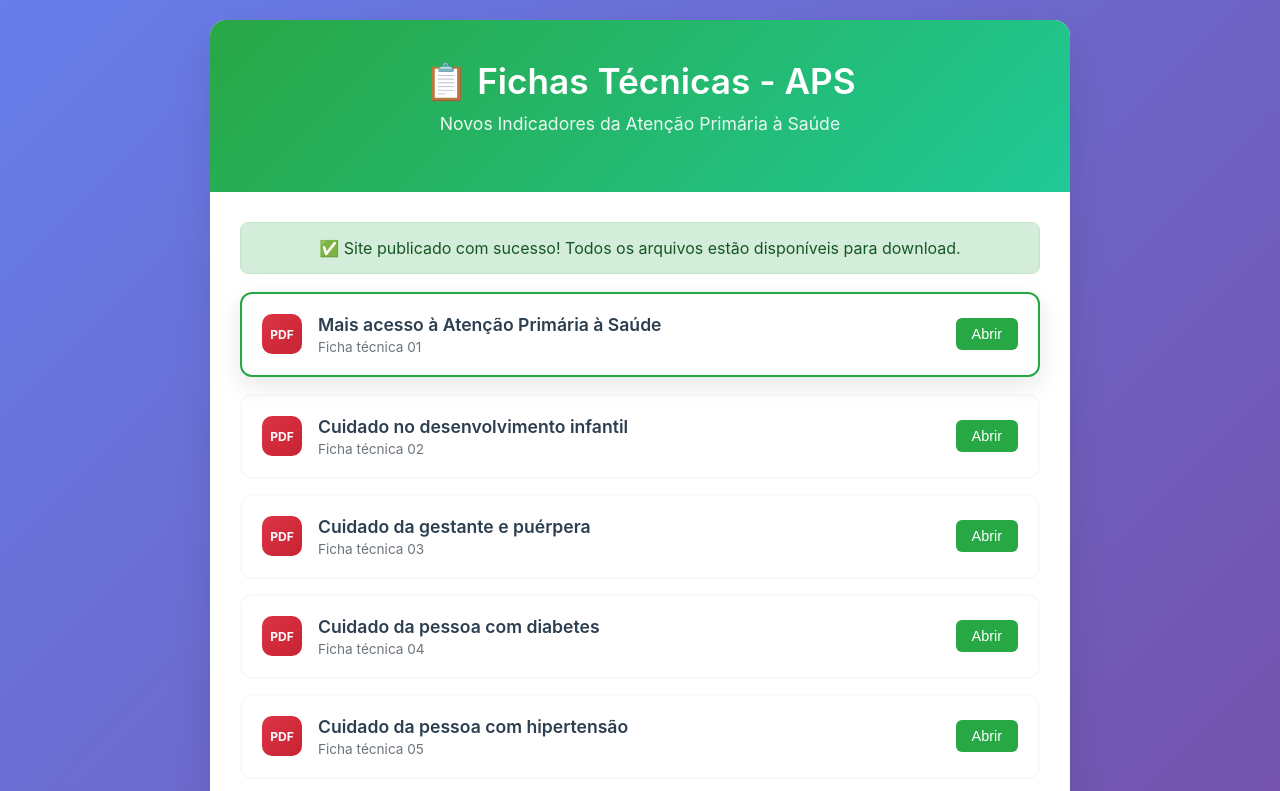
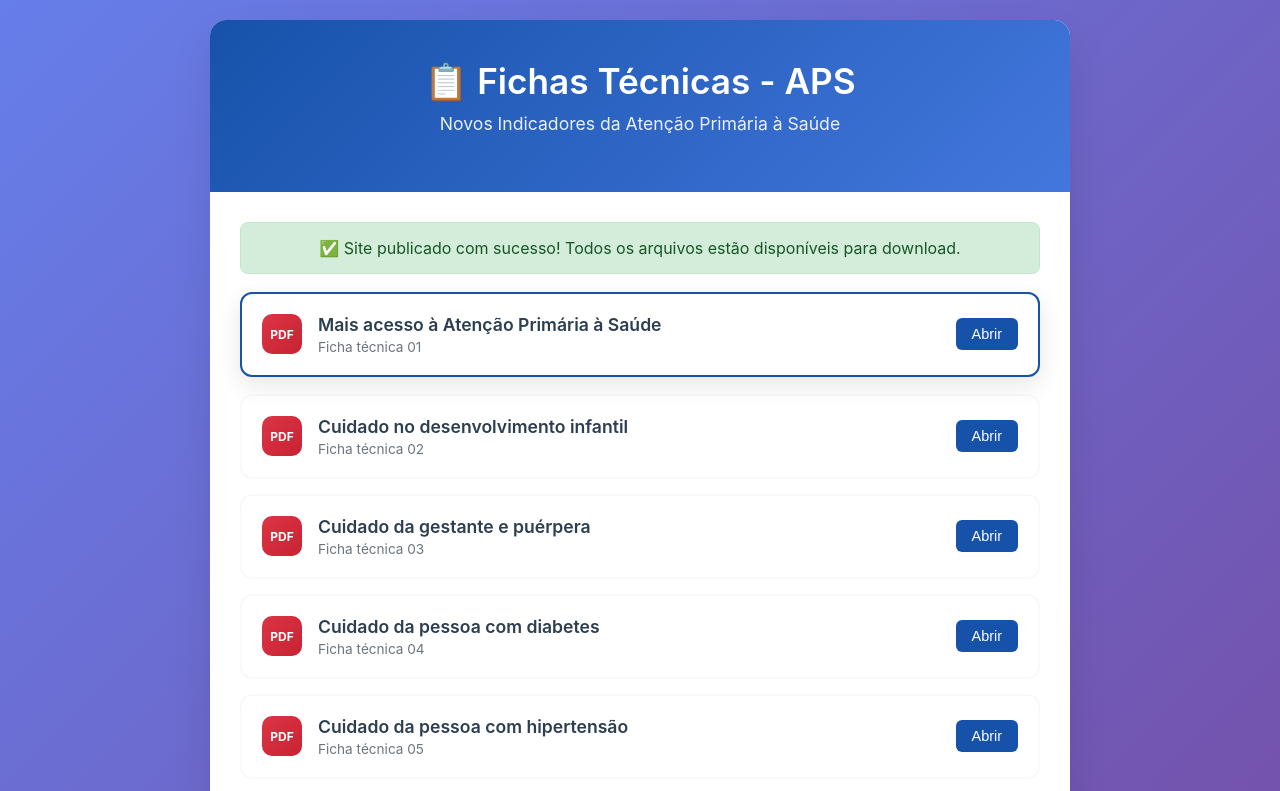
Before and after one commit to marcielcdd1/FICHAS-TECNICAS-APS, a plain HTML site: page index.html in a window 1280 px wide. In both pictures the pointer is over the element 640 px from the left and 336 px from the top of the page. Shown: the top 791 px of the page. Drawn offline with Linux system fonts and the light colour scheme.

Commit message:
Update index.html

```diff
--- a/index.html
+++ b/index.html
@@ -27,7 +27,7 @@
         }
 
         .header {
-            background: linear-gradient(135deg, #28a745 0%, #20c997 100%);
+            background: linear-gradient(135deg, #1652AA 0%, #4477DD 100%);
             color: white;
             padding: 40px 30px;
             text-align: center;
@@ -63,7 +63,7 @@
         }
 
         .file-item:hover {
-            border-color: #28a745;
+            border-color: #1652AA;
             transform: translateY(-2px);
             box-shadow: 0 8px 25px rgba(0,0,0,0.1);
         }
@@ -108,7 +108,7 @@
         }
 
         .download-btn {
-            background: #28a745;
+            background: #1652AA;
             color: white;
             border: none;
             padding: 8px 16px;
@@ -119,7 +119,7 @@
         }
 
         .download-btn:hover {
-            background: #218838;
+            background: #123d80;
         }
 
         .footer {
```
